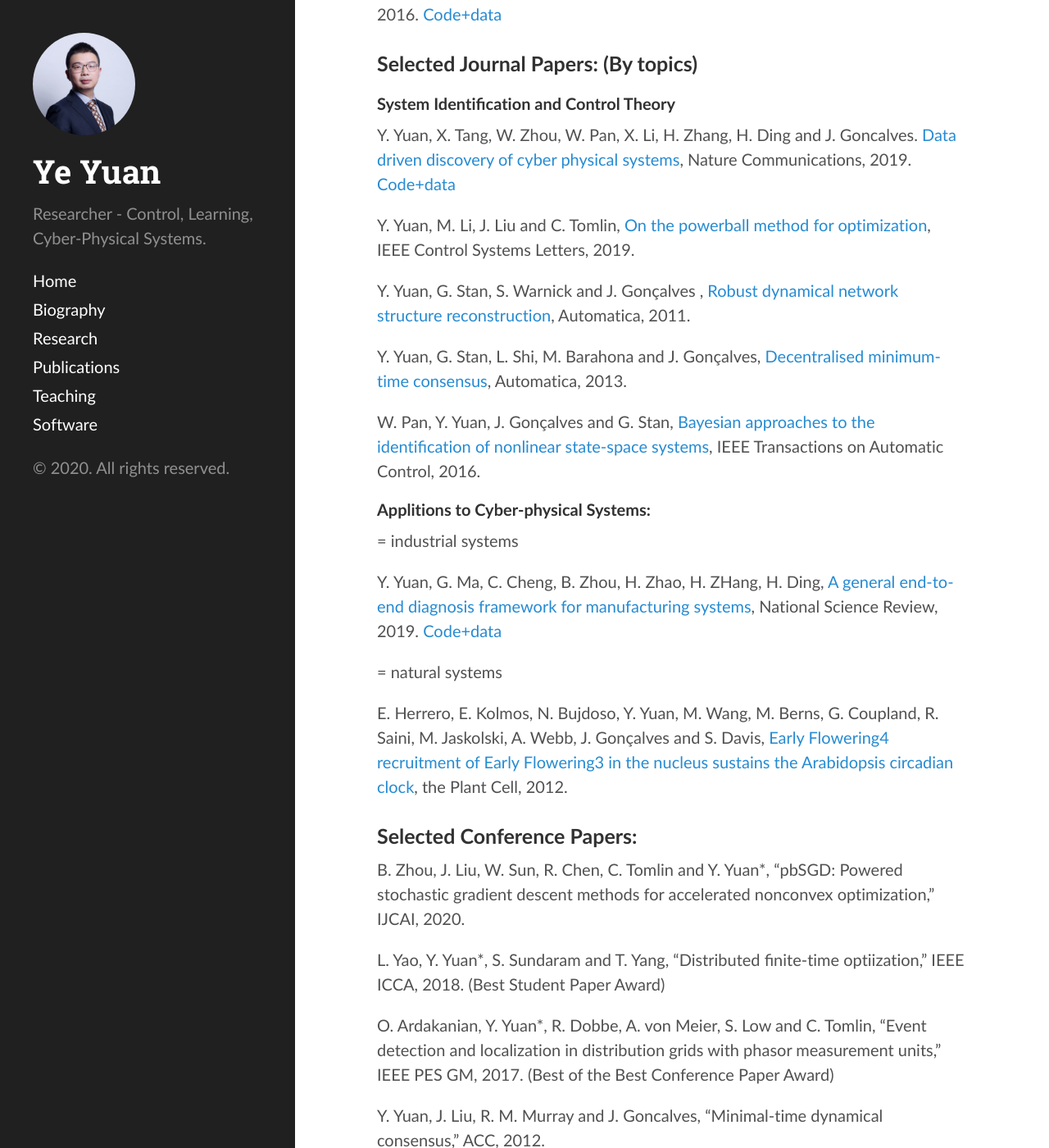
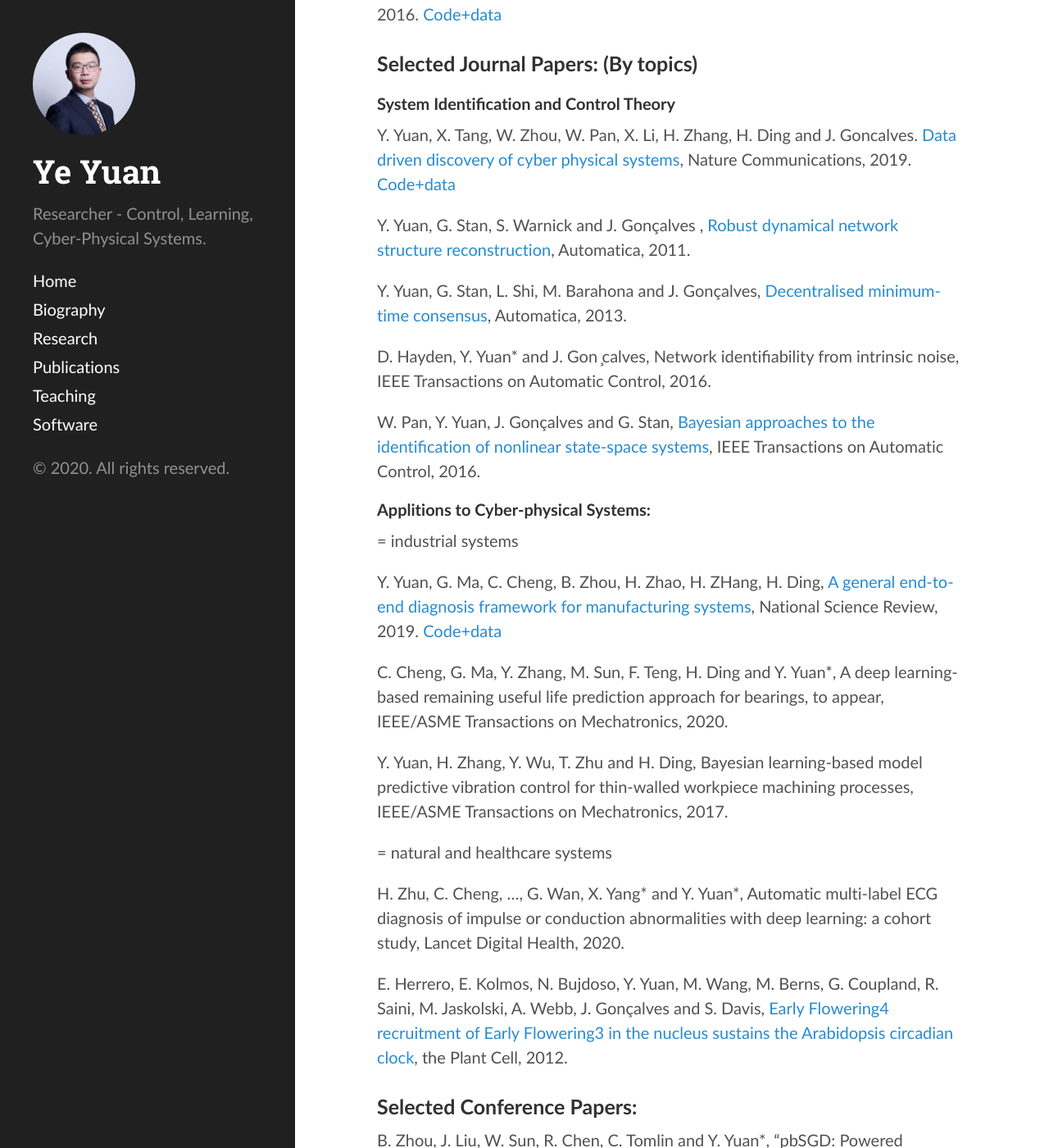
Before and after one commit to yy311/yy311.github.io, a Jekyll site: the page built from publication.md, in a window 1280 px wide and 1400 px high, scrolled down 269 px. Shown: the whole window at 82% size. Built offline with Jekyll 4.4.1, drawn with Linux system fonts in a browser that asks for light colours.

Commit message:
Update publication.md

```diff
--- a/publication.md
+++ b/publication.md
@@ -16,11 +16,11 @@ For a full list, please refer to my [google citation](https://scholar.google.co.
 
 Y. Yuan, X. Tang, W. Zhou, W. Pan, X. Li, H. Zhang, H. Ding and J. Goncalves. [Data driven discovery of cyber physical systems](https://www.nature.com/articles/s41467-019-12490-1), Nature Communications, 2019. [Code+data](https://github.com/HAIRLAB/CPSid)
 
-Y. Yuan, M. Li, J. Liu and C. Tomlin, [On the powerball method for optimization](https://arxiv.org/abs/1603.07421),  IEEE Control Systems Letters, 2019.
-
 Y. Yuan, G. Stan, S. Warnick and J. Gonçalves , [Robust dynamical network structure reconstruction](http://www.sciencedirect.com/science/article/pii/S0005109811001828), Automatica, 2011.
 
 Y. Yuan, G. Stan, L. Shi, M. Barahona and J. Gonçalves, [Decentralised minimum-time consensus](http://www.sciencedirect.com/science/article/pii/S0005109813000794), Automatica, 2013.
+
+D. Hayden, Y. Yuan* and J. Gon ̧calves, Network identifiability from intrinsic noise, IEEE Transactions on Automatic Control, 2016.
 
 W. Pan, Y. Yuan, J. Gonçalves and G. Stan, [Bayesian approaches to the identification of nonlinear state-space systems](http://arxiv.org/pdf/1408.3549v5.pdf), IEEE Transactions on Automatic Control, 2016.
 
@@ -31,7 +31,13 @@ W. Pan, Y. Yuan, J. Gonçalves and G. Stan, [Bayesian approaches to the identif
 
 Y. Yuan, G. Ma, C. Cheng, B. Zhou, H. Zhao, H. ZHang, H. Ding, [A general end-to-end diagnosis framework for manufacturing systems](https://academic.oup.com/nsr/advance-article/doi/10.1093/nsr/nwz190/5637084), National Science Review, 2019. [Code+data](https://github.com/HAIRLAB/NSR_krCNN)
 
-= natural systems
+C. Cheng, G. Ma, Y. Zhang, M. Sun, F. Teng, H. Ding and Y. Yuan*, A deep learning-based remaining useful life prediction approach for bearings, to appear, IEEE/ASME Transactions on Mechatronics, 2020.
+
+Y. Yuan, H. Zhang, Y. Wu, T. Zhu and H. Ding, Bayesian learning-based model predictive vibration control for thin-walled workpiece machining processes, IEEE/ASME Transactions on Mechatronics, 2017.
+
+= natural and healthcare systems
+
+H. Zhu, C. Cheng, ..., G. Wan, X. Yang* and Y. Yuan*, Automatic multi-label ECG diagnosis of impulse or conduction abnormalities with deep learning: a cohort study, Lancet Digital Health, 2020.
 
 E. Herrero, E. Kolmos, N. Bujdoso, Y. Yuan, M. Wang, M. Berns, G. Coupland, R. Saini, M. Jaskolski, A. Webb, J. Gonçalves and S. Davis, [Early Flowering4 recruitment of Early Flowering3 in the nucleus sustains the Arabidopsis circadian clock](http://www.plantcell.org/content/early/2012/02/07/tpc.111.093807.abstract), the Plant Cell, 2012.
 
```
